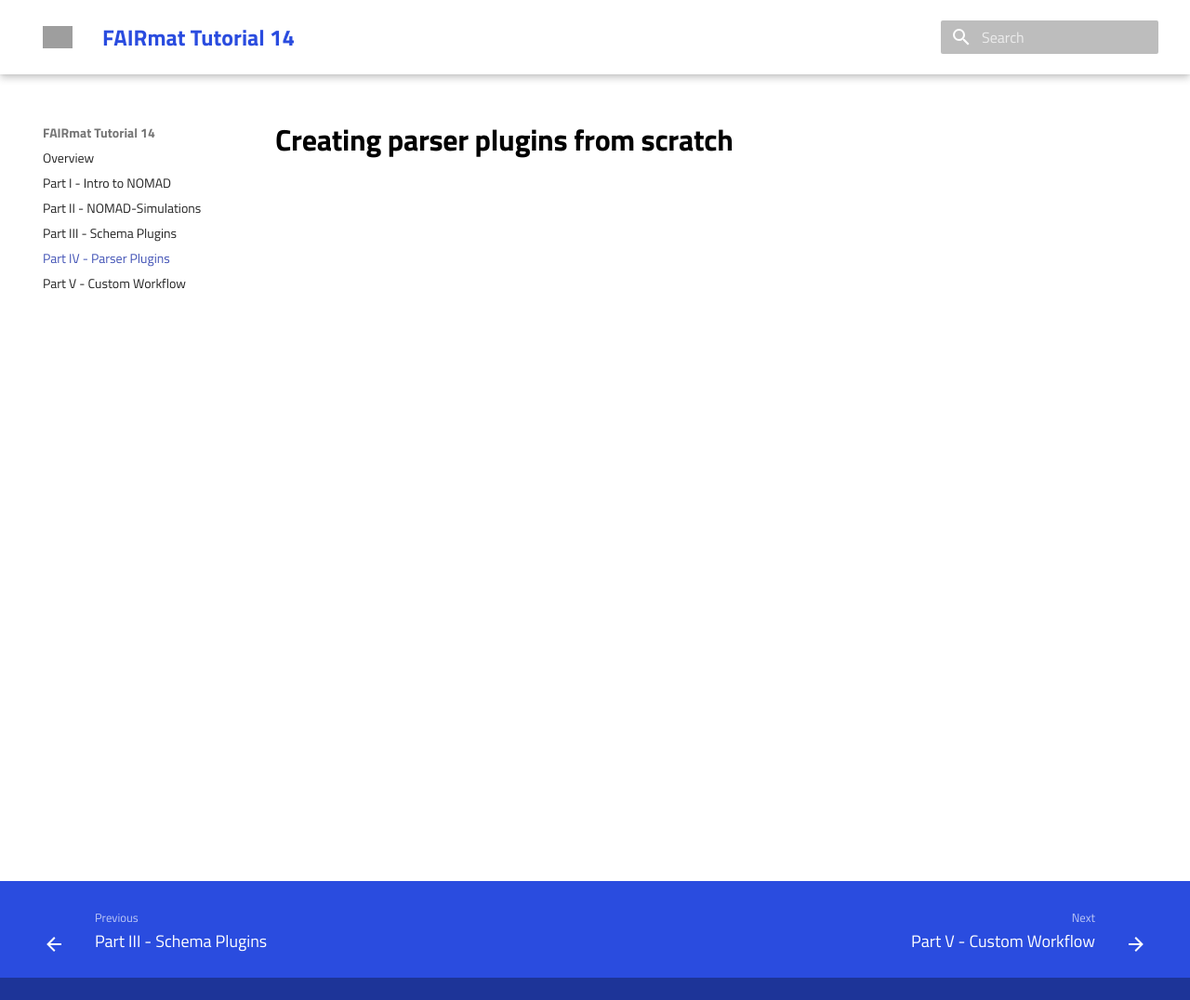
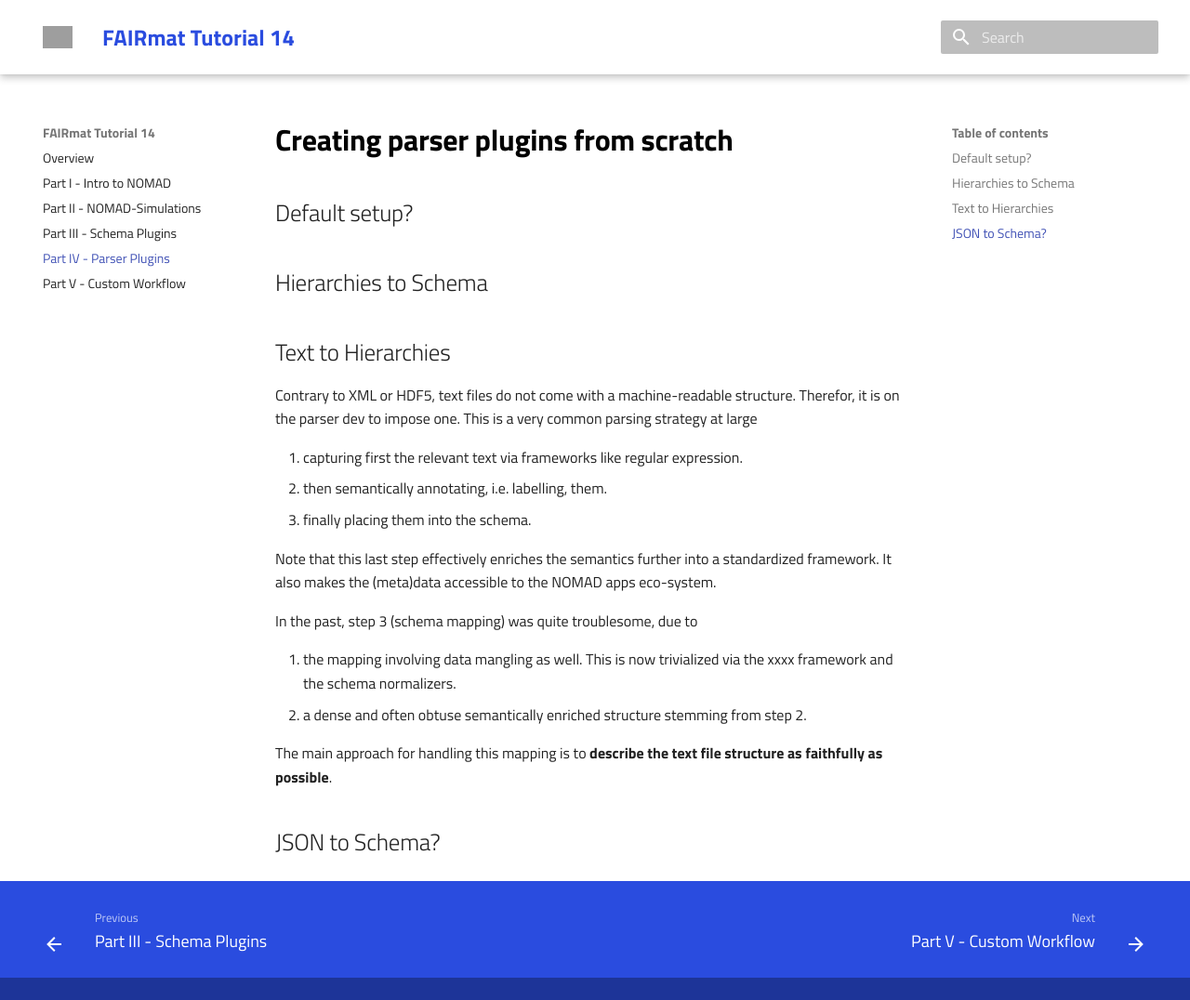
Before and after one commit to FAIRmat-NFDI/fairmat-tutorial-14-computational-plugins, an MkDocs documentation site: the page built from docs/parser_plugins.md, in a window 1280 px wide and 1076 px high. Shown: the whole window at 93% size. Built offline with MkDocs 1.6.1 and Material for MkDocs 9.7.7, drawn with Linux system fonts in a browser that asks for light colours; nearby versions of some CDN libraries; library files that are not in the unit come from our copies; grey boxes are pictures that could not be loaded.

Commit message:
First notes

```diff
--- a/docs/parser_plugins.md
+++ b/docs/parser_plugins.md
@@ -1 +1,27 @@
 # Creating parser plugins from scratch
+
+## Default setup?
+
+## Hierarchies to Schema
+
+## Text to Hierarchies
+
+Contrary to XML or HDF5, text files do not come with a machine-readable structure.
+Therefor, it is on the parser dev to impose one.
+This is a very common parsing strategy at large
+
+1. capturing first the relevant text via frameworks like regular expression.
+2. then semantically annotating, i.e. labelling, them.
+3. finally placing them into the schema.
+
+Note that this last step effectively enriches the semantics further into a standardized framework.
+It also makes the (meta)data accessible to the NOMAD apps eco-system.
+
+In the past, step 3 (schema mapping) was quite troublesome, due to
+
+1. the mapping involving data mangling as well. This is now trivialized via the xxxx framework and the schema normalizers.
+2. a dense and often obtuse semantically enriched structure stemming from step 2.
+
+The main approach for handling this mapping is to **describe the text file structure as faithfully as possible**.
+
+## JSON to Schema?
```
